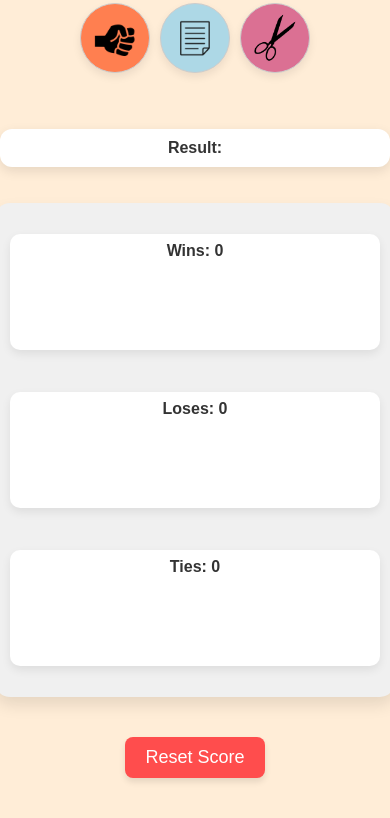
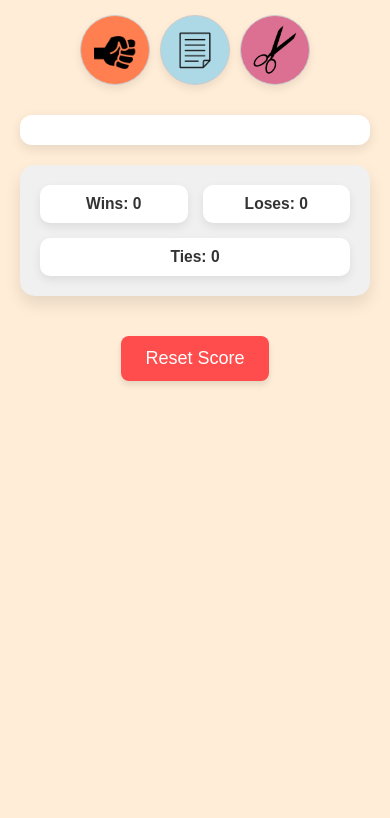
Before and after one commit to HuseynCfrv/JS-CSS-HTML, a plain HTML site: page lessons/rock-paper-scissors.html in a window 390 px wide. Shown: the part 99-917 px from the top of the page. After the commit the page ends 844 px from the top, so only its background shows below. Drawn offline with Linux system fonts and the light colour scheme.

Commit message:
Update rock-paper-scissors.html

```diff
--- a/lessons/rock-paper-scissors.html
+++ b/lessons/rock-paper-scissors.html
@@ -5,18 +5,24 @@
     <meta name="viewport" content="width=device-width, initial-scale=1.0" />
     <title>Booleans</title>
     <style>
+      * {
+        box-sizing: border-box;
+        margin: 0;
+        padding: 0;
+      }
+
       body {
         background-color: rgb(255, 237, 215);
-        margin: 0;
         font-family: Arial, sans-serif;
+        padding: 20px;
       }
 
       .header__title {
         text-align: center;
-        font-size: 48px;
+        font-size: clamp(28px, 6vw, 48px);
         font-weight: 800;
         color: #333;
-        margin: 30px 0;
+        margin-bottom: 30px;
         text-transform: uppercase;
         letter-spacing: 2px;
         background: linear-gradient(90deg, #404dff, #08eb00);
@@ -26,42 +32,30 @@
         animation: fadeInDown 1s ease-in-out;
       }
 
-      button {
-        cursor: pointer;
-      }
-
       .rps__container {
+        display: flex;
         justify-content: center;
         align-items: center;
-        display: flex;
         gap: 10px;
         flex-wrap: wrap;
-        padding: 10px;
       }
 
       .rps__button {
         color: white;
         border: 1px solid #ccc;
         border-radius: 50%;
-        width: 90px;
-        height: 90px;
+        width: 80px;
+        height: 80px;
         transition: all 0.2s ease;
         box-shadow: 0 4px 8px rgba(0, 0, 0, 0.08);
         display: flex;
         justify-content: center;
         align-items: center;
-        padding: 10px;
-      }
-
-      .rps__button img {
-        width: 100%;
-        height: 100%;
-        object-fit: contain;
       }
 
       .rps__button:hover {
+        transform: translateY(-2px);
         box-shadow: 0 6px 12px rgba(0, 0, 0, 0.12);
-        transform: translateY(-2px);
       }
 
       .rps__button:active {
@@ -79,55 +73,65 @@
         background-color: palevioletred;
       }
 
+      .rps__button--rock:hover {
+        background-color: rgb(252, 97, 41);
+      }
+      .rps__button--paper:hover {
+        background-color: rgb(82, 207, 248);
+      }
+      .rps__button--scissors:hover {
+        background-color: rgb(243, 70, 127);
+      }
+
       .result__section {
         display: flex;
         flex-direction: column;
         align-items: center;
         margin-top: 30px;
         gap: 20px;
-        padding: 0 10px;
       }
 
       #result {
-        font-size: 20px;
+        font-size: clamp(16px, 4vw, 22px);
         font-weight: bold;
         color: #333;
         background-color: #ffffff;
-        padding: 15px 20px;
+        padding: 15px;
         border-radius: 12px;
         box-shadow: 0 4px 12px rgba(0, 0, 0, 0.1);
         width: 100%;
-        max-width: 400px;
+        max-width: 500px;
         text-align: center;
       }
 
       .scoreboard {
         display: flex;
+        justify-content: center;
+        align-items: center;
         flex-wrap: wrap;
-        justify-content: center;
         gap: 15px;
         background-color: #f0f0f0;
         padding: 20px;
         border-radius: 15px;
         box-shadow: 0 8px 16px rgba(0, 0, 0, 0.1);
-        max-width: 400px;
         width: 100%;
+        max-width: 500px;
       }
 
       .scoreboard p {
-        font-size: 18px;
+        font-size: clamp(14px, 4vw, 20px);
         font-weight: bold;
         color: #333;
         background-color: #ffffff;
-        padding: 10px 15px;
+        padding: 10px 20px;
         border-radius: 10px;
         box-shadow: 0 4px 10px rgba(0, 0, 0, 0.08);
-        flex: 1 1 100px;
         text-align: center;
+        flex: 1 1 120px;
       }
 
       .reset__button {
-        padding: 10px 20px;
+        padding: 12px 24px;
         font-size: 18px;
         background-color: #ff4d4d;
         color: white;
@@ -157,26 +161,6 @@
       }
 
       @media (max-width: 480px) {
-        .header__title {
-          font-size: 28px;
-        }
-
-        #result {
-          font-size: 16px;
-          padding: 10px;
-        }
-
-        .scoreboard {
-          flex-direction: column;
-          gap: 10px;
-          padding: 15px;
-        }
-
-        .scoreboard p {
-          font-size: 16px;
-          padding: 8px;
-        }
-
         .rps__button {
           width: 70px;
           height: 70px;
@@ -189,21 +173,21 @@
 
     <div class="rps__container">
       <button class="rps__button rps__button--rock" onclick="play('rock')">
-        <img src="images/rock.png" alt="Rock" />
+        <img src="images/rock.png" alt="Rock" width="50" height="50" />
       </button>
       <button class="rps__button rps__button--paper" onclick="play('paper')">
-        <img src="images/paper.png" alt="Paper" />
+        <img src="images/paper.png" alt="Paper" width="50" height="50" />
       </button>
       <button
         class="rps__button rps__button--scissors"
         onclick="play('scissors')"
       >
-        <img src="images/scissors.png" alt="Scissors" />
+        <img src="images/scissors.png" alt="Scissors" width="50" height="50" />
       </button>
     </div>
 
     <div class="result__section">
-      <p id="result">Result: <span id="result-text"></span></p>
+      <div id="result"><span id="result-text"></span></div>
       <div class="scoreboard">
         <p id="player-score">Wins:</p>
         <p id="computer-score">Loses:</p>
@@ -239,7 +223,7 @@
           result = `The opponent chose ${computerChoice}. You won!`;
           score.playerScore++;
         } else {
-          result = `The opponent chose ${computerChoice}. You lost!`;
+          result = `The opponent chose ${computerChoice}. You lost.`;
           score.computerScore++;
         }
 
@@ -275,11 +259,7 @@
       }
 
       function resetScore() {
-        score = {
-          playerScore: 0,
-          computerScore: 0,
-          drawScore: 0,
-        };
+        score = { playerScore: 0, computerScore: 0, drawScore: 0 };
         document.getElementById("result-text").textContent = "";
         localStorage.setItem("score", JSON.stringify(score));
         updateScoreboard();
```
